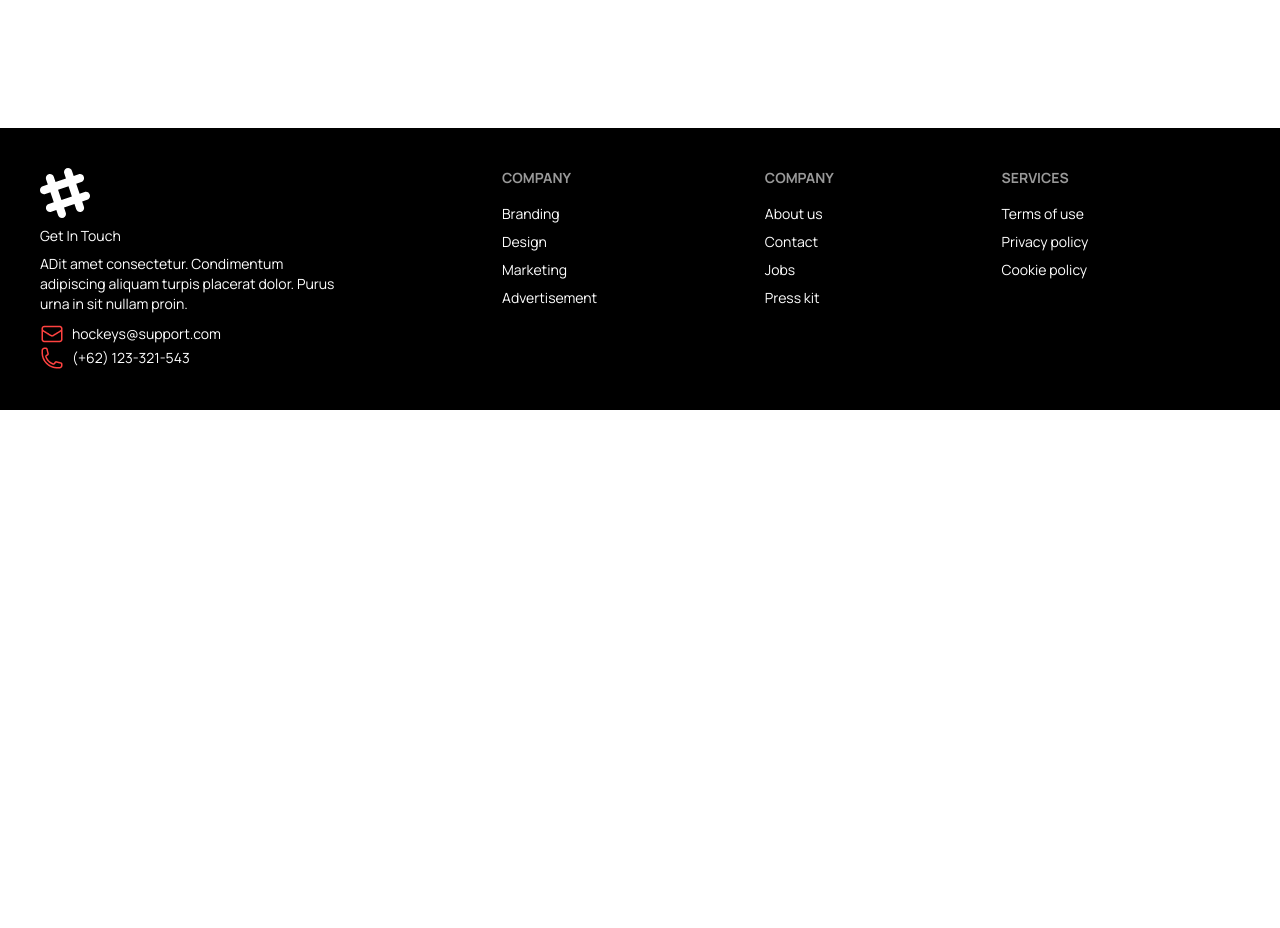
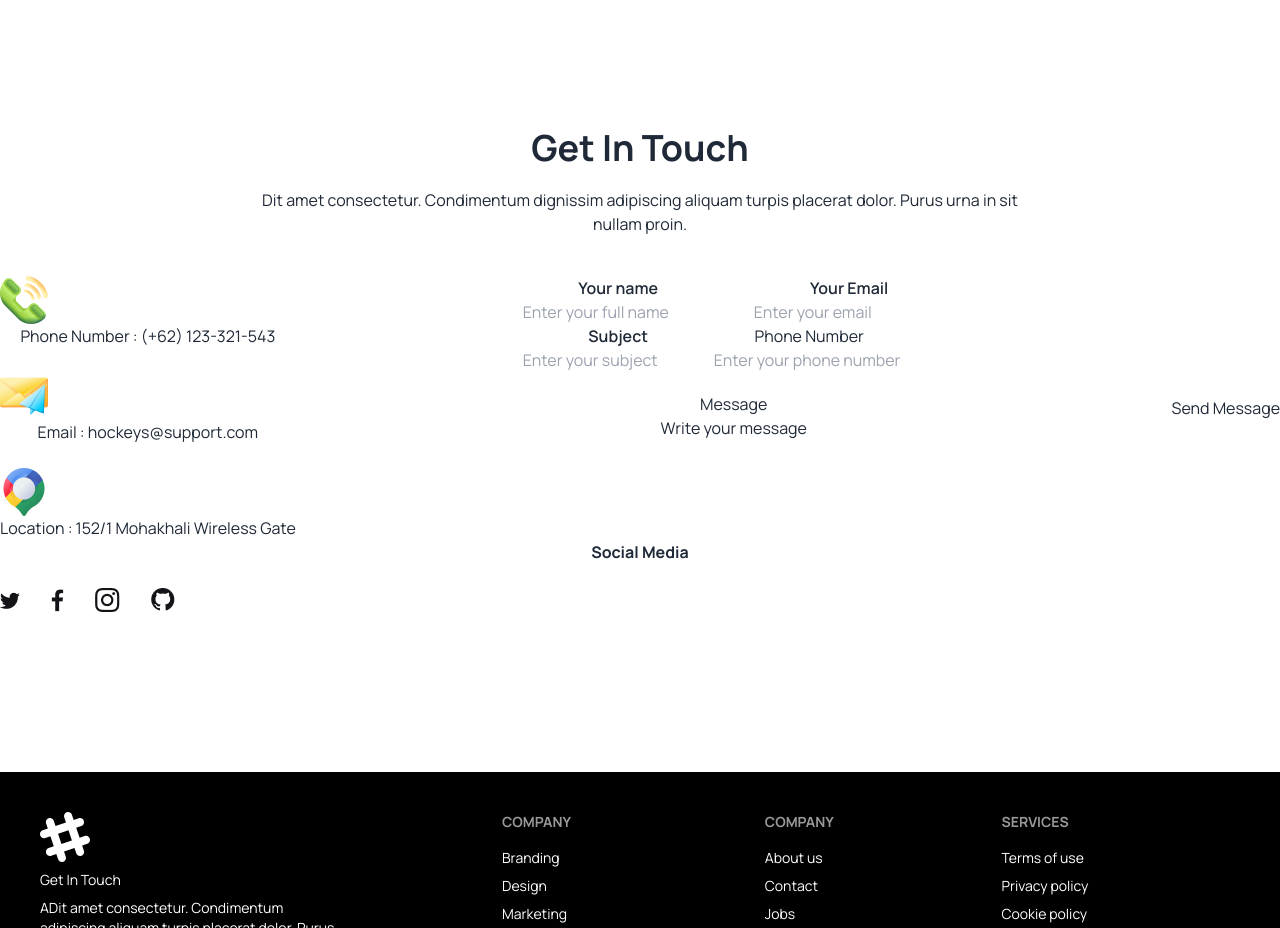
Before and after one commit to Shameha/Assignment_3, a plain HTML site: page index.html in a window 1280 px wide. Shown: the part 4380-5308 px from the top of the page. Before the commit the page ends 4790 px from the top, so only its background shows below. Drawn offline with nearby package versions, Linux system fonts and the light colour scheme.

Commit message:
added get touch

```diff
--- a/index.html
+++ b/index.html
@@ -447,6 +447,62 @@ font-family: 'Manrope', sans-serif;
           </div>
         </div>
        </section>
+       <!--get in touch-->
+       <section class="text-center my-40 rid gap-6 grid-cols-1 md:grid-cols-2 lg:grid-cols-4">
+        <h2 class="text-4xl font-bold mb-5">Get In Touch</h2>
+        <p class="lg:max-w-3xl mb-10 mx-auto ">
+         Dit amet consectetur. Condimentum dignissim adipiscing aliquam turpis placerat dolor. Purus urna in sit nullam proin.
+        </p>
+        <div class="flex justify-between gap-14">
+          <div>
+                <img src="Images/Group 1171275317.png" alt="">
+                <p>Phone Number :
+                  (+62) 123-321-543</p>
+                  <br>
+                  <img src="Images/Group 1171275318.png" alt="">
+                  <p>Email :
+                    hockeys@support.com</p>
+                    <br>
+                    <img src="Images/Group 1171275321.png" alt="">
+                    <p>Location :
+                      152/1 Mohakhali Wireless Gate</p>
+
+          </div>
+
+          <div>
+            <div class="flex gap-10 mx-auto ">
+               <div>
+                <h5 class="font-semibold">Your name</h5>
+                <input type="text" name="Your name" id="" placeholder="Enter your full name">
+               </div>
+               <div>
+                <h5 class="font-semibold">Your Email</h5>
+                <input type="text" name="" id="" placeholder="Enter your email">
+               </div>
+              </div>
+              <div class="flex gap-50 mb-5">
+                <div>
+                  <h5 class="font-semibold">Subject</h5>
+                  <input type="text" name="" id="" placeholder="Enter your subject">
+                </div>
+                <div>
+                  <h5>Phone Number</h5>
+                 <input type="text" name="" id="" placeholder="Enter your phone number">
+                </div>
+              </div>
+              <div class="">
+                <h5>Message</h5>
+                <p>Write your message</p>
+              </div>
+          </div>
+          <button>Send Message</button>
+        </div>
+        <div class="items-center">
+        <h5 class="font-bold">Social Media</h5>
+        <br>
+        <img class="items-center"src="Images/Social (1).png" alt="">
+      </div>
+       </section>
     </main>
   <!--footer section-->
   <footer class="footer bg-black text-white  p-10 bg-base-200 text-base-content ">
```
Also changed, not shown: Images/Social (1).png (added).
